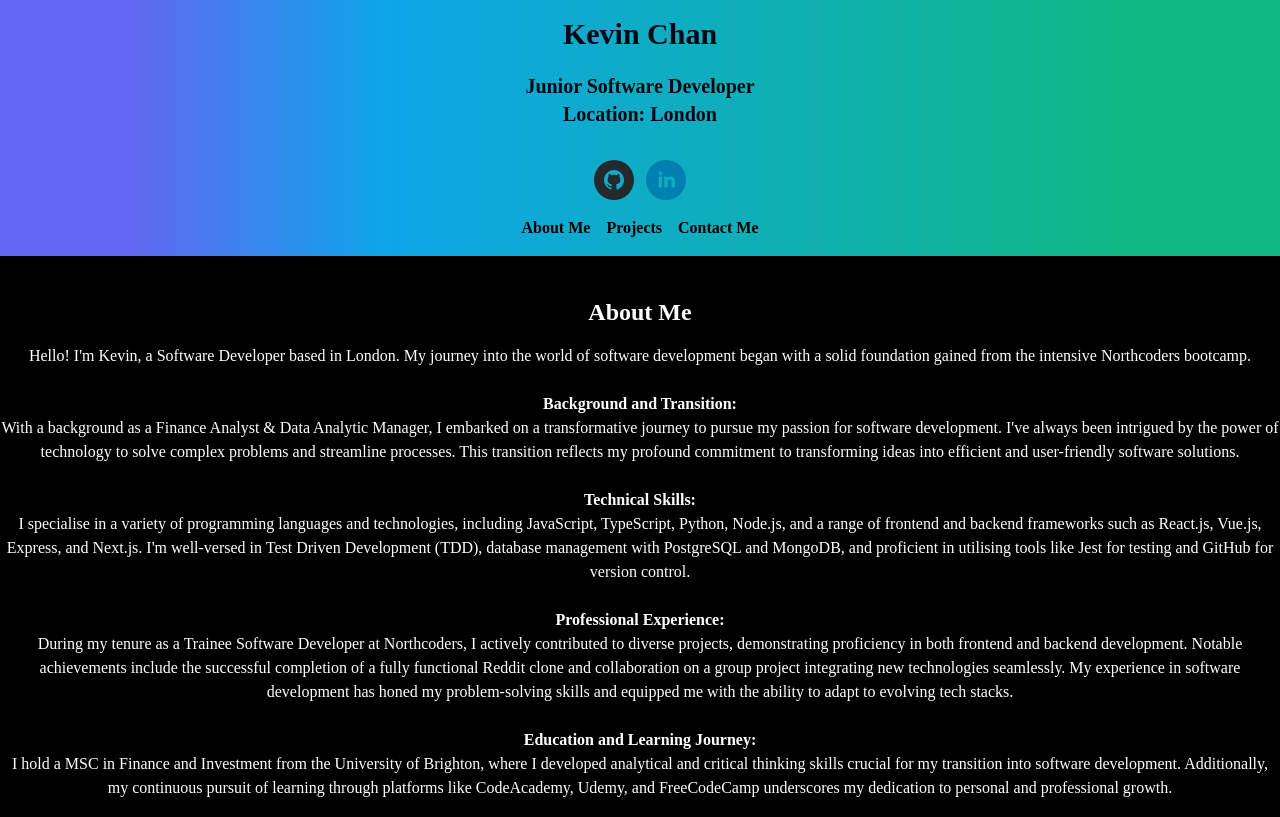
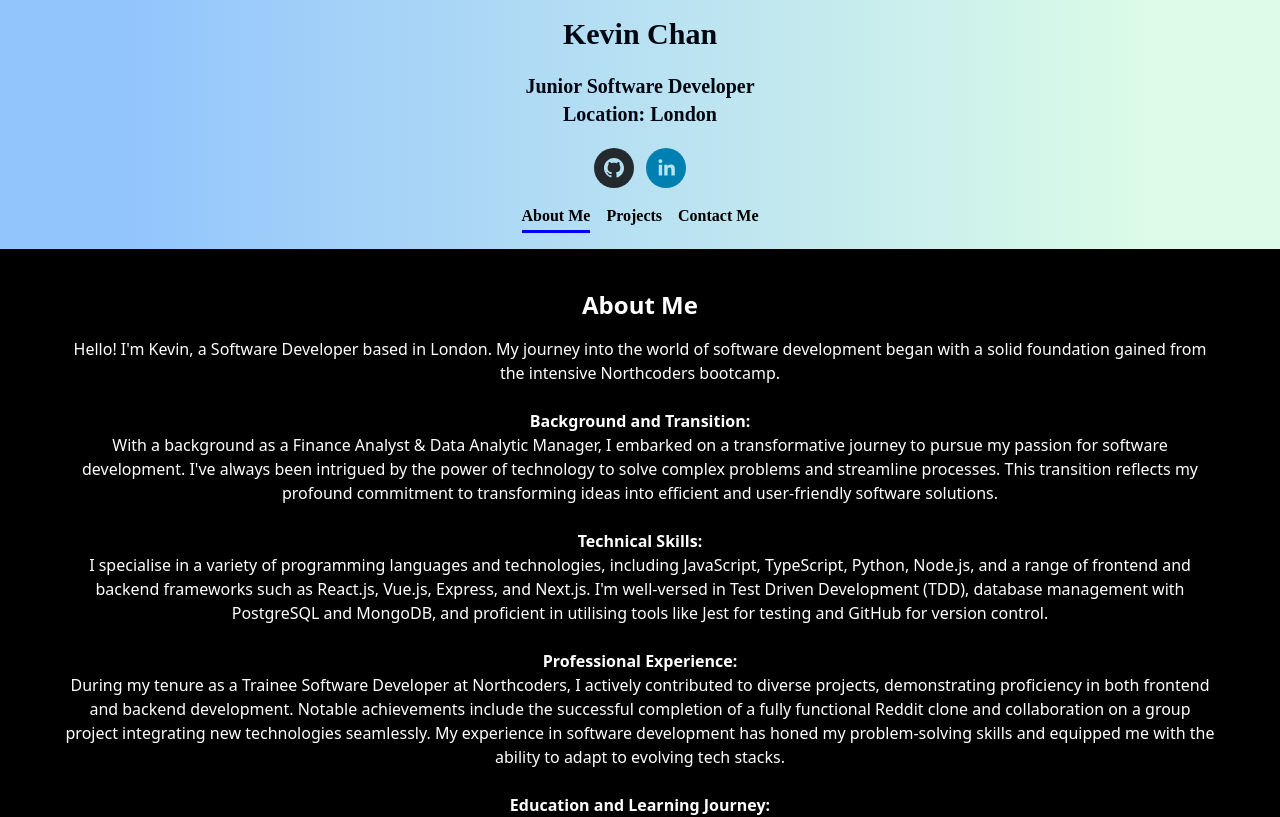
Before and after one commit to Sakhee89/Personal-Website, a React (Vite) app: page / in a window 1280 px wide. Shown: the top 817 px of the page. Built offline with nearby package versions, Linux system fonts and the light colour scheme.

Commit message:
change css

```diff
--- a/index.html
+++ b/index.html
@@ -4,6 +4,12 @@
     <meta charset="UTF-8" />
     <meta name="viewport" content="width=device-width, initial-scale=1.0" />
     <link rel="stylesheet" href="/src/index.css" />
+    <link rel="preconnect" href="https://fonts.googleapis.com" />
+    <link rel="preconnect" href="https://fonts.gstatic.com" crossorigin />
+    <link
+      href="https://fonts.googleapis.com/css2?family=Roboto:ital,wght@0,100;0,300;0,400;0,500;0,700;0,900;1,100;1,300;1,400;1,500;1,700;1,900&display=swap"
+      rel="stylesheet"
+    />
     <title>Kevin Chan</title>
   </head>
   <body>
--- a/src/App.css
+++ b/src/App.css
@@ -1,6 +1,5 @@
 #root {
   text-align: center;
+  font-family: system-ui, -apple-system, BlinkMacSystemFont, "Segoe UI", Roboto,
+    Oxygen, Ubuntu, Cantarell, "Open Sans", "Helvetica Neue", sans-serif;
 }
-.nav {
-  background-color: grey;
-}
--- a/src/App.jsx
+++ b/src/App.jsx
@@ -40,6 +40,7 @@ function App() {
         handleAboutMeClick={handleAboutMeClick}
         handleProjectsClick={handleProjectsClick}
         handleContactMeClick={handleContactMeClick}
+        page={page}
       />
       <Main page={page} />
     </>
--- a/src/components/AboutMe.jsx
+++ b/src/components/AboutMe.jsx
@@ -1,10 +1,10 @@
 export function AboutMe({ show }) {
   return (
-    <section className="mt-10 flex justify-center pb-10">
+    <section className="pt-10 flex justify-center pb-8 px-5">
       {show && (
         <div>
           <h1 className="text-2xl font-bold">About Me</h1>
-          <p className="mt-4 w-full md:max-w-lg lg:max-w-7xl">
+          <p className="pt-4 w-full md:max-w-md lg:max-w-6xl">
             Hello! I'm Kevin, a Software Developer based in London. My journey
             into the world of software development began with a solid foundation
             gained from the intensive Northcoders bootcamp. <br></br>
--- a/src/components/Header.jsx
+++ b/src/components/Header.jsx
@@ -1,12 +1,10 @@
 export function Header() {
   return (
-    <header>
-      <h1 className="text-3xl pt-4 font-extrabold text-gray-950">Kevin Chan</h1>
-      <section className="py-5">
-        <p className=" font-bold text-xl text-gray-950">
-          Junior Software Developer
-        </p>
-        <p className="mb-3 font-bold text-xl text-gray-950">Location: London</p>
+    <header className="text-gray-950 font-bold header">
+      <h1 className="text-3xl pt-4">Kevin Chan</h1>
+      <section className="pt-5 pb-2">
+        <p className=" text-xl">Junior Software Developer</p>
+        <p className="mb-3 text-xl">Location: London</p>
       </section>
     </header>
   );
--- a/src/components/NavBar.jsx
+++ b/src/components/NavBar.jsx
@@ -5,9 +5,10 @@ export function NavBar({
   handleAboutMeClick,
   handleProjectsClick,
   handleContactMeClick,
+  page,
 }) {
   return (
-    <div className="bg-gradient-to-r from-indigo-500 from-10% via-sky-500 via-30% to-emerald-500 to-90%">
+    <div className="bg-gradient-to-r from-blue-300 from-10% to-green-100 to-90%">
       <Header />
       <div>
         <SocialIcon
@@ -20,14 +21,35 @@ export function NavBar({
           url="https://www.linkedin.com/in/kevin-chan-b7103b135/"
         />
       </div>
-      <div className="flex justify-center space-x-4 py-4 text-black font-semibold">
-        <span onClick={handleAboutMeClick} style={{ cursor: "pointer" }}>
+      <div className="flex justify-center space-x-4 py-4 font-bold text-black header">
+        <span
+          onClick={handleAboutMeClick}
+          style={{
+            cursor: "pointer",
+            borderBottom: page.aboutMe ? "3px solid blue" : "none",
+            paddingBottom: "2px",
+          }}
+        >
           About Me
         </span>
-        <span onClick={handleProjectsClick} style={{ cursor: "pointer" }}>
+        <span
+          onClick={handleProjectsClick}
+          style={{
+            cursor: "pointer",
+            borderBottom: page.projects ? "3px solid blue" : "none",
+            paddingBottom: "2px",
+          }}
+        >
           Projects
         </span>
-        <span onClick={handleContactMeClick} style={{ cursor: "pointer" }}>
+        <span
+          onClick={handleContactMeClick}
+          style={{
+            cursor: "pointer",
+            borderBottom: page.contactMe ? "3px solid blue" : "none",
+            paddingBottom: "2px",
+          }}
+        >
           Contact Me
         </span>
       </div>
--- a/src/components/ProjectCard.jsx
+++ b/src/components/ProjectCard.jsx
@@ -2,16 +2,16 @@ export function ProjectCard({ projectData }) {
   return (
     <section className="border rounded-xl w-full max-w-xl mx-auto p-3">
       <h2 className="mt-3 mb-3 font-bold text-lg">{projectData.title}</h2>
-      <p className="mb-3 text-gray-200">{projectData.description}</p>
-      <div className="flex flex-wrap gap-4 justify-center">
+      <p className="pb-5 text-gray-200">{projectData.description}</p>
+      <div className="flex flex-wrap gap-5 justify-center pb-3">
         <a
-          className="text-md font-bold bg-gradient-to-r from-indigo-500 from-10% via-sky-500 via-30% to-emerald-500 to-90% p-4 rounded-lg"
+          className="text-md text-black font-bold bg-gradient-to-r from-green-400 to-blue-500 hover:from-pink-500 hover:to-yellow-500 p-4 rounded-lg"
           href={projectData.gitHub}
         >
           GitHub Repository
         </a>
         <a
-          className="text-md font-bold  bg-orange-600 p-4 rounded-lg"
+          className="text-md  text-black font-bold bg-gradient-to-r from-green-400 to-blue-500 hover:from-pink-500 hover:to-yellow-500 p-4 rounded-lg"
           href={projectData.hosted}
         >
           Hosted Version
--- a/src/components/Projects.jsx
+++ b/src/components/Projects.jsx
@@ -6,7 +6,7 @@ import { projectsData } from "../data/projectsData";
 
 export function Projects({ show }) {
   return (
-    <section>
+    <section className="pb-8">
       {show && (
         <>
           <div className="pt-10">
--- a/src/index.css
+++ b/src/index.css
@@ -11,7 +11,10 @@ body {
 
 .App {
   text-align: center;
-  color: #845ec2;
   font-weight: 600;
   font-size: 1.1rem;
 }
+
+.header {
+  font-family: zilla;
+}
```
